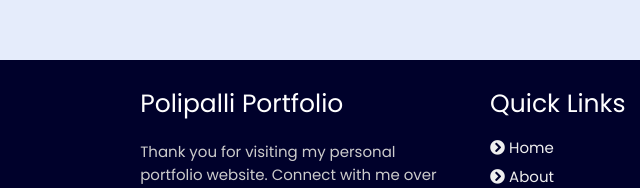
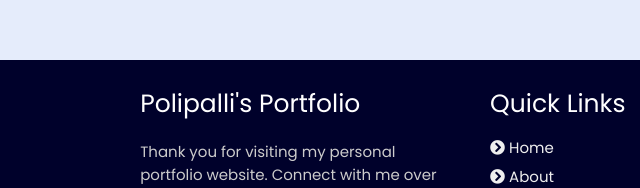
Before and after one commit to rajeshpolipalli/Polipalli-Rajesh, a plain HTML site: page index.html in a window 1280 px wide. Shown: the part 5722-5910 px from the top of the page, 0-640 px from the left. Drawn offline with nearby package versions, Linux system fonts and the light colour scheme; animation ran at ten frames a second.

Commit message:
Update index.html

```diff
--- a/index.html
+++ b/index.html
@@ -306,7 +306,7 @@
   <div class="box-container">
 
       <div class="box">
-          <h3>Polipalli Portfolio</h3>
+          <h3>Polipalli's Portfolio</h3>
           <p>Thank you for visiting my personal portfolio website. Connect with me over socials. <br/> <br/> Keep Rising 🚀. Connect with me over live chat!</p>
       </div>
 
```
